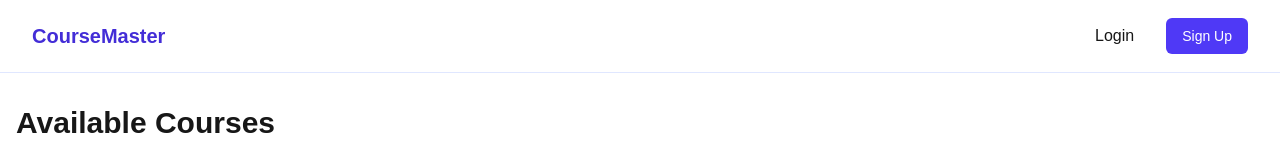
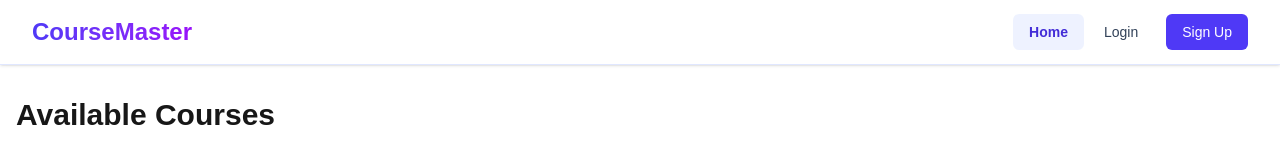
Before and after one commit to Asif3359/coursemaster-client, a Next.js app: page / in a window 1280 px wide. Shown: the top 160 px of the page. Built offline with nearby package versions, Linux system fonts and the light colour scheme; no server answers.

Commit message:
modify all components

```diff
--- a/components/Navbar.tsx
+++ b/components/Navbar.tsx
@@ -6,13 +6,15 @@ import { useSelector, useDispatch } from "react-redux";
 import { RootState } from "@/lib/store";
 import { clearAuth } from "@/lib/store";
 import { Button } from "./ui/button";
-import { useRouter } from "next/navigation";
+import { useRouter, usePathname } from "next/navigation";
 
 export function Navbar() {
   const { user, token } = useSelector((state: RootState) => state.auth);
   const dispatch = useDispatch();
   const router = useRouter();
+  const pathname = usePathname();
   const [mounted, setMounted] = useState(false);
+  const [isMenuOpen, setIsMenuOpen] = useState(false);
 
   useEffect(() => {
     setMounted(true);
@@ -21,51 +23,225 @@ export function Navbar() {
   const handleLogout = () => {
     dispatch(clearAuth());
     router.push("/login");
+    setIsMenuOpen(false);
+  };
+
+  const isActive = (path: string) => {
+    if (path === "/") {
+      return pathname === "/";
+    }
+    return pathname?.startsWith(path);
+  };
+
+  const NavLink = ({
+    href,
+    children,
+    className = "",
+    onClick,
+  }: {
+    href: string;
+    children: React.ReactNode;
+    className?: string;
+    onClick?: () => void;
+  }) => {
+    const active = isActive(href);
+    return (
+      <Link
+        href={href}
+        onClick={onClick}
+        className={`px-4 py-2 text-sm font-medium transition-colors duration-200 rounded-md ${
+          active
+            ? "text-indigo-700 bg-indigo-50 font-semibold"
+            : "text-slate-700 hover:text-indigo-700 hover:bg-slate-50"
+        } ${className}`}
+      >
+        {children}
+      </Link>
+    );
   };
 
   return (
-    <nav className="border-b border-indigo-100 bg-white/80 backdrop-blur px-4 md:px-8 py-4">
-      <div className="flex justify-between items-center max-w-7xl mx-auto">
-        <Link href="/" className="text-xl font-bold text-indigo-700">
+    <nav className="border-b border-indigo-100 bg-white/95 backdrop-blur-sm shadow-sm sticky top-0 z-50">
+      <div className="max-w-7xl mx-auto px-4 sm:px-6 lg:px-8">
+        <div className="flex justify-between items-center h-16">
+          {/* Logo */}
+          <Link href="/" className="flex items-center space-x-2">
+            <span className="text-2xl font-bold bg-gradient-to-r from-indigo-600 to-purple-600 bg-clip-text text-transparent">
               CourseMaster
+            </span>
           </Link>
-        <div className="flex gap-4 items-center">
+
+          {/* Desktop Navigation */}
+          <div className="hidden md:flex items-center gap-1">
             {!mounted ? (
               // Show default state during SSR to prevent hydration mismatch
               <>
-              <Link href="/login">
-                <button className="px-4 py-2 hover:underline">Login</button>
-              </Link>
+                <NavLink href="/">Home</NavLink>
+                <NavLink href="/login">Login</NavLink>
                 <Link href="/register">
-                <Button>Sign Up</Button>
+                  <Button className="ml-2">Sign Up</Button>
                 </Link>
               </>
             ) : token ? (
               <>
+                <NavLink href="/">Home</NavLink>
                 {user?.role === "admin" ? (
-                <Link href="/admin/dashboard">
-                  <button className="px-4 py-2 text-sm text-indigo-700 hover:text-indigo-900">
-                    Admin
-                  </button>
-                </Link>
+                  <NavLink href="/admin/dashboard">Admin Dashboard</NavLink>
                 ) : (
-                <Link href="/dashboard">
-                  <button className="px-4 py-2 text-sm text-indigo-700 hover:text-indigo-900">
-                    Dashboard
-                  </button>
-                </Link>
+                  <NavLink href="/dashboard">Dashboard</NavLink>
                 )}
-              <span className="text-sm text-slate-700">{user?.username}</span>
-              <Button onClick={handleLogout}>Logout</Button>
+                <div className="ml-4 flex items-center gap-4 border-l border-slate-200 pl-4">
+                  <span className="text-sm font-medium text-slate-700">
+                    {user?.username}
+                  </span>
+                  <Button
+                    onClick={handleLogout}
+                    variant="outline"
+                    className="border-slate-300 hover:bg-slate-50"
+                  >
+                    Logout
+                  </Button>
+                </div>
               </>
             ) : (
               <>
-              <Link href="/login">
-                <button className="px-4 py-2 hover:underline">Login</button>
+                <NavLink href="/">Home</NavLink>
+                <NavLink href="/login">Login</NavLink>
+                <Link href="/register">
+                  <Button className="ml-2">Sign Up</Button>
                 </Link>
-              <Link href="/register">
-                <Button>Sign Up</Button>
+              </>
+            )}
+          </div>
+
+          {/* Mobile menu button */}
+          <button
+            type="button"
+            className="md:hidden inline-flex items-center justify-center p-2 rounded-md text-slate-700 hover:bg-slate-100 focus:outline-none focus:ring-2 focus:ring-indigo-500 transition-colors"
+            aria-label="Toggle navigation menu"
+            aria-expanded={isMenuOpen}
+            onClick={() => setIsMenuOpen((prev) => !prev)}
+          >
+            <span className="sr-only">Open main menu</span>
+            <svg
+              className={`h-6 w-6 transition-opacity ${isMenuOpen ? "hidden" : "block"}`}
+              xmlns="http://www.w3.org/2000/svg"
+              fill="none"
+              viewBox="0 0 24 24"
+              stroke="currentColor"
+            >
+              <path
+                strokeLinecap="round"
+                strokeLinejoin="round"
+                strokeWidth={2}
+                d="M4 6h16M4 12h16M4 18h16"
+              />
+            </svg>
+            <svg
+              className={`h-6 w-6 transition-opacity ${isMenuOpen ? "block" : "hidden"}`}
+              xmlns="http://www.w3.org/2000/svg"
+              fill="none"
+              viewBox="0 0 24 24"
+              stroke="currentColor"
+            >
+              <path
+                strokeLinecap="round"
+                strokeLinejoin="round"
+                strokeWidth={2}
+                d="M6 18L18 6M6 6l12 12"
+              />
+            </svg>
+          </button>
+        </div>
+
+        {/* Mobile dropdown */}
+        <div
+          className={`md:hidden border-t border-slate-200 py-4 space-y-1 transition-all duration-200 ${
+            isMenuOpen ? "block" : "hidden"
+          }`}
+        >
+          {!mounted ? (
+            <>
+              <NavLink
+                href="/"
+                className="block"
+                onClick={() => setIsMenuOpen(false)}
+              >
+                Home
+              </NavLink>
+              <NavLink
+                href="/login"
+                className="block"
+                onClick={() => setIsMenuOpen(false)}
+              >
+                Login
+              </NavLink>
+              <div className="pt-2">
+                <Link href="/register" onClick={() => setIsMenuOpen(false)}>
+                  <Button className="w-full">Sign Up</Button>
                 </Link>
+              </div>
+            </>
+          ) : token ? (
+            <>
+              <NavLink
+                href="/"
+                className="block"
+                onClick={() => setIsMenuOpen(false)}
+              >
+                Home
+              </NavLink>
+              {user?.role === "admin" ? (
+                <NavLink
+                  href="/admin/dashboard"
+                  className="block"
+                  onClick={() => setIsMenuOpen(false)}
+                >
+                  Admin Dashboard
+                </NavLink>
+              ) : (
+                <NavLink
+                  href="/dashboard"
+                  className="block"
+                  onClick={() => setIsMenuOpen(false)}
+                >
+                  Dashboard
+                </NavLink>
+              )}
+              <div className="pt-4 mt-4 border-t border-slate-200 flex items-center justify-between">
+                <span className="text-sm font-medium text-slate-700">
+                  {user?.username}
+                </span>
+                <Button
+                  onClick={handleLogout}
+                  variant="outline"
+                  className="border-slate-300"
+                >
+                  Logout
+                </Button>
+              </div>
+            </>
+          ) : (
+            <>
+              <NavLink
+                href="/"
+                className="block"
+                onClick={() => setIsMenuOpen(false)}
+              >
+                Home
+              </NavLink>
+              <NavLink
+                href="/login"
+                className="block"
+                onClick={() => setIsMenuOpen(false)}
+              >
+                Login
+              </NavLink>
+              <div className="pt-2">
+                <Link href="/register" onClick={() => setIsMenuOpen(false)}>
+                  <Button className="w-full">Sign Up</Button>
+                </Link>
+              </div>
             </>
           )}
         </div>
```
Lines whose indentation alone changed are shown as unchanged.
